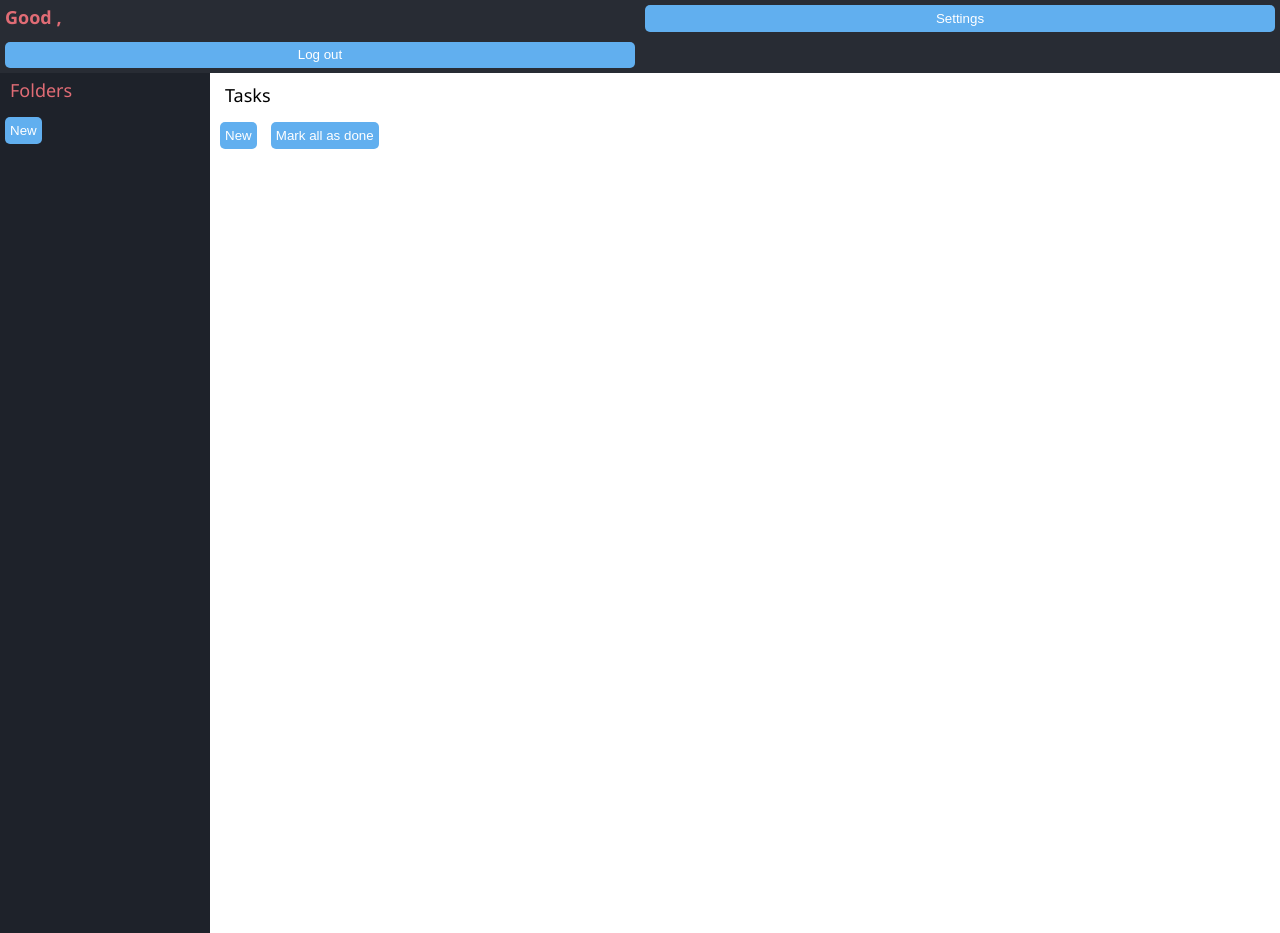
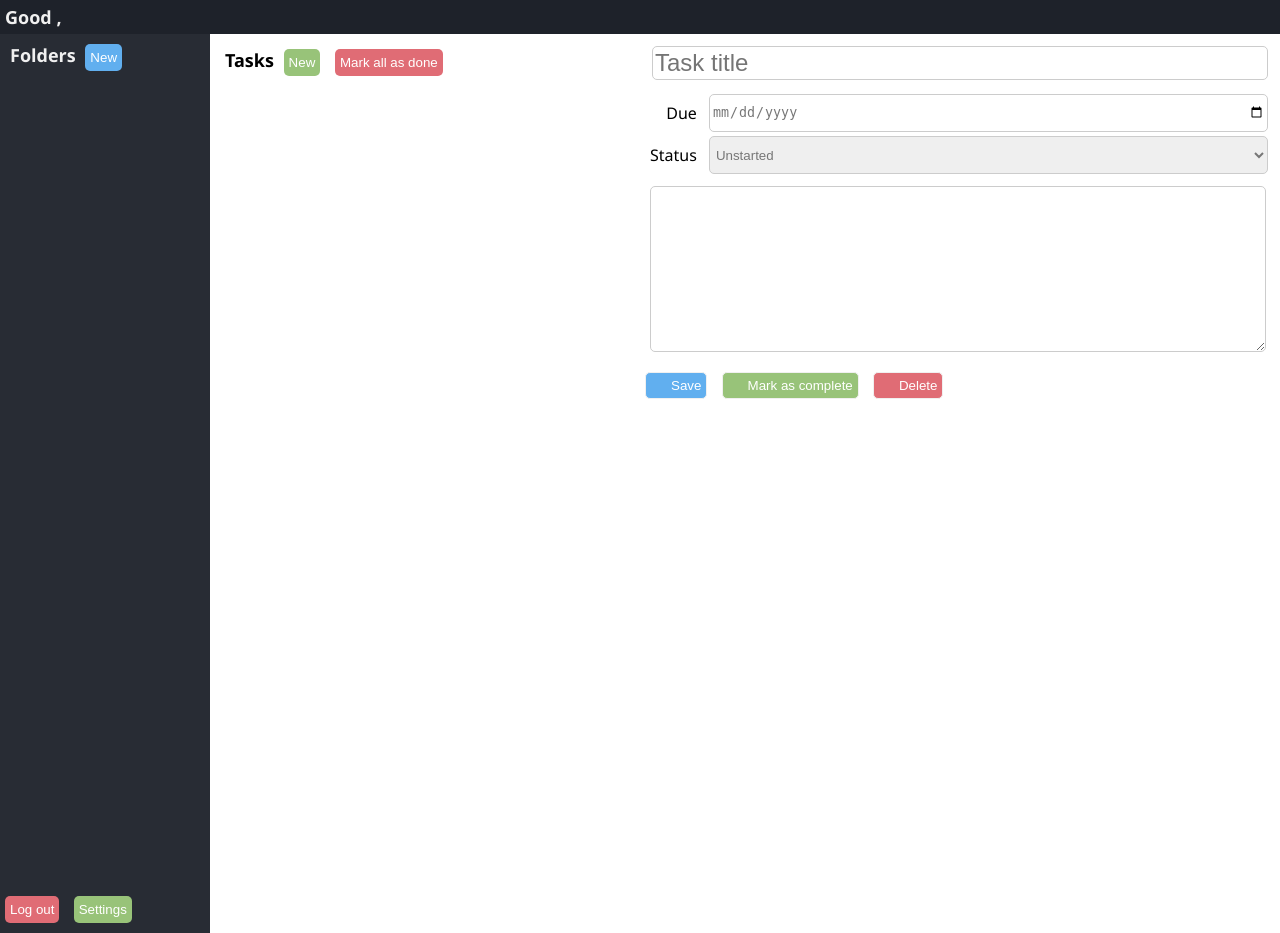
Before and after one commit to Nughm3/tasker, a Flask app: template website/templates/tasks.html in a window 1280 px wide. Run offline with Flask 2, Linux system fonts and the light colour scheme; the template is opened without the code that fills it, so the values that code supplies are empty.

Commit message:
More HTML/CSS changes

```diff
--- a/website/static/tasks.css
+++ b/website/static/tasks.css
@@ -35,20 +35,27 @@
 .pageheader {
     display: grid;
     grid-template-columns: 1fr 1fr;
-    background-color: #282c34;
+    background-color: #1e222a;
 }
 
 .pageheader .titlebar {
     padding: 5px;
     font-size: large;
-    color: #e06c75;
+    color: #f0f0f0;
+}
+
+/* CONTROLS */
+
+.controls {
+    position: absolute;
+    bottom: 5px;
 }
 
 /* FOLDERS */
 
 .folders {
     grid-area: folders;
-    background-color: #1e222a;
+    background-color: #282c34;
     border-right: 0px;
     overflow-y: auto;
     padding-bottom: 5em;
@@ -56,7 +63,7 @@
 
 .folders .header {
     font-size: large;
-    color: #e06c75;
+    color: #f0f0f0;
     padding: 0px 5px 5px 5px;
     margin: 5px 5px 5px 5px;
 }
@@ -65,18 +72,18 @@
     padding: 5px 5px 5px 5px;
     margin: 5px 5px 5px 5px;
     border-radius: 4px;
-    border: 2px solid #e06c75;
-    color: white;
+    border: 2px solid #61afef;
+    color: #61afef;
     font-style: italic;
     /* the following are to make the <a> behave like a <div> */
     display: block;
     cursor: pointer;
-    color: inherit;
     text-decoration: none;
 }
 
 .folder:hover {
-    background-color: #e06c75;
+    background-color: #61afef;
+    color: #282c34;
 }
 .highlight {
     background-color: rgba(254, 243, 199,1);
@@ -101,7 +108,7 @@
     padding-bottom: 1em;
     padding: 5px 5px 5px 5px;
     margin: 5px 5px 5px 5px;
-    border-radius: 3px;
+    border-radius: 4px;
     border: 1px solid #ccc;
     /* the following are to make the <a> behave like a <div> */
     display: block;
@@ -111,11 +118,15 @@
 }
 
 .taskpreview:hover {
-    background-color: #f8f6f8;
+    background-color: #f0f0f0;
 }
 
 .taskpreviewheader {
     font-weight: bold;
+}
+
+.taskpreviewheader .folder {
+    color: #61afef;
 }
 
 .taskpreviewtext {
@@ -123,7 +134,7 @@
 }
 
 .taskpreviewtime {
-    font-size: x-small;
+    font-size: small;
     color: blue;
 }
 .highlight {
@@ -190,23 +201,23 @@
     height: 2em;
 }
 input[type='button'] {
-    background-color: rgba(59, 130, 246, 1);
+    background-color: #509ede;
     color: white;
     padding: 5px 5px 5px 25px;
     margin: 5px 5px 5px 5px;
     border-radius: 5px;
-    border: 1px solid #ccc;
+    border: 1px solid #f0f0f0;
     width: 1fr;
     display: inline-block;
     height: 2em;
 }
 input[type='submit'] {
-    background-color: rgba(59, 130, 246, 1);
+    background-color: #509ede;
     color: white;
     padding: 5px 5px 5px 25px;
     margin: 5px 5px 5px 5px;
     border-radius: 5px;
-    border: 1px solid #ccc;
+    border: 1px solid #f0f0f0;
     width: 1fr;
     display: inline-block;
     height: 2em;
@@ -215,28 +226,28 @@
     background-color: rgba(96, 165, 250,1);
 }
 button.blue, input[type='button'].blue, input[type='submit'].blue{
-    background-color: rgba(59, 130, 246, 1);
+    background-color: #61afef;
 }
 button.blue:hover, input[type='button'].blue:hover, input[type='submit'].blue:hover {
-    background-color: rgba(96, 165, 250,1);
+    background-color: #509ede;
 }
 button.red, input[type='button'].red, input[type='submit'].red{
-    background-color: rgba(239, 68, 68, 1);
+    background-color: #e06c75;
 }
 button.red:hover, input[type='button'].red:hover, input[type='submit'].red:hover {
-    background-color: rgba(248, 113, 113,1);
+    background-color: #d25b64;
 }
 button.green, input[type='button'].green, input[type='submit'].green{
-    background-color: rgba(16, 185, 129,1);
+    background-color: #98c379;
 }
 button.green:hover, input[type='button'].green:hover, input[type='submit'].green:hover {
-    background-color: rgba(52, 211, 153,1);
+    background-color: #87b268;
 }
 button.gray, input[type='button'].gray, input[type='submit'].gray{
-    background-color: rgba(107, 114, 128,1);
+    background-color: #abb2bf;
 }
 button.gray:hover, input[type='button'].gray:hover, input[type='submit'].gray:hover {
-    background-color: rgba(156, 163, 175,1);
+    background-color: #9aa1ae;
 }
 
 input {
--- a/website/templates/login.html
+++ b/website/templates/login.html
@@ -5,7 +5,7 @@
         <meta http-equiv="X-UA-Compatible" content="IE=edge">
         <meta name="viewport" content="width-device-width, initial-scale=1.0">
         <link rel="stylesheet" type="text/css" href="/static/auth.css" media="screen">
-        <title>Log in | Tasker</title>
+        <title>Log in</title>
     </head>
     <body>
         <div class="container">
--- a/website/templates/register.html
+++ b/website/templates/register.html
@@ -5,7 +5,7 @@
         <meta http-equiv="X-UA-Compatible" content="IE=edge">
         <meta name="viewport" content="width-device-width, initial-scale=1.0">
         <link rel="stylesheet" type="text/css" href="/static/auth.css" media="screen">
-        <title>Register | Tasker</title>
+        <title>Register</title>
     </head>
     <body>
         <div class="container">
--- a/website/templates/tasks.html
+++ b/website/templates/tasks.html
@@ -5,36 +5,64 @@
     <meta http-equiv="X-UA-Compatible" content="IE=edge">
     <meta name="viewport" content="width=device-width, initial-scale=1.0">
     <link rel="stylesheet" type="text/css" href="/static/tasks.css" media="screen">
-    <title>Task List | Tasker</title>
+    <title>Task List</title>
 </head>
 <body>
     <div class="pageheader">
         <div class="titlebar"><strong>Good {{ greeting }}, {{ user.name }}</strong></div>
-        <button class="settings">Settings</button>
-        <button class="logout">Log out</button>
     </div>
 
     <div class="container">
         <div class="folders">
-            <div class="header">Folders</div>
-            <button class="newfolder">New</button>
+            <div class="header"><strong>Folders</strong>
+                <button class="blue">New</button>
+            </div>
             {% for folder in folders %}
-                <div class="folder">{{ folder }}</div>
+                <a class="folder" href="?folderid={{ folder.id }}">{{ folder.name }}</a>
+            {% endfor %}
+            <div class="controls">
+                <button class="red">Log out</button>
+                <button class="green">Settings</button>
+            </div>
+        </div>
+
+        <div class="tasks">
+            <div class="header"><strong>Tasks</strong>
+                <button class="green">New</button>
+                <button class="red">Mark all as done</button>
+            </div>
+            {% for task in tasks %}
+                <a class="taskpreview" href="?folderid={{ task.folder }}&id={{ task.id }}">
+                    <div class="taskpreviewheader">[{{ task.id+1 }}] {{ task.title }}</div>
+                    <div class="taskpreviewtext">{{ task.summary }}</div>
+                    <div class="taskpreviewtime">{{ task.due_date }}</div>
+                </a>
             {% endfor %}
         </div>
 
-        <div class="tasks">
-            <div class="header">Tasks</div>
-            <button class="newtask">New</button>
-            <button class="cleartasks">Mark all as done</button>
-            {% for task in tasks %}
-                <div class="task">
-                    <div class="task"><strong>[{{ task.folder }}] {{ task.name }}</strong></div>
-                    <div class="task">{{ task.description }}</div>
-                    <div class="task">{{ task.due_date }}</div>
-                    <!-- And folders will be sorted out later -->
+        <div class="main">
+            <form method="POST" enctype="multipart/form-data" action="/save_task">
+                <div class="maintitle"><input type="text" name="title" value="{{ maintask.title }}" placeholder="Task title" class="tasktitle"></div>
+                <div class="two-columns">
+                    <div><label for="due">Due</label></div>
+                    <input type="date" name="due" value="{{ maintask.due }}" placeholder="">
+                    <div><label for="status">Status</label></div>
+                    <select name="status" value="{{ maintask.status }}">
+                        <option {{ "selected='selected'" if maintask.status == "Unstarted" else "" }}>Unstarted</option>
+                        <option {{ "selected='selected'" if maintask.status == "In progress" else "" }}>In progress</option>
+                        <option {{ "selected='selected'" if maintask.status == "Waiting on response" else "" }}>Waiting on response</option>
+                    </select>
                 </div>
-            {% endfor %}
+                <div class="maintext">
+                    <textarea name="notes">{{ maintask.notes }}</textarea>
+                </div>
+                <input type="hidden" name="id" value="{{ maintask.id }}">
+                <input type="hidden" name="folderid" value="{{ folderid }}">
+                <input type="hidden" name="userid" value="{{ user.userid }}">
+                <input type="submit" name="submit-save" class="blue icon-save" value="Save">
+                <input type="submit" name="submit-close" class="green icon-complete" value="Mark as complete">
+                <input type="submit" name="submit-delete" class="red icon-delete" value="Delete">
+            </form>
         </div>
     </div>
 </body>
```
Also changed, not shown: website/tasker.py (+0 -7 lines), website/views.py (+20 -7 lines), tasker.db (added).
